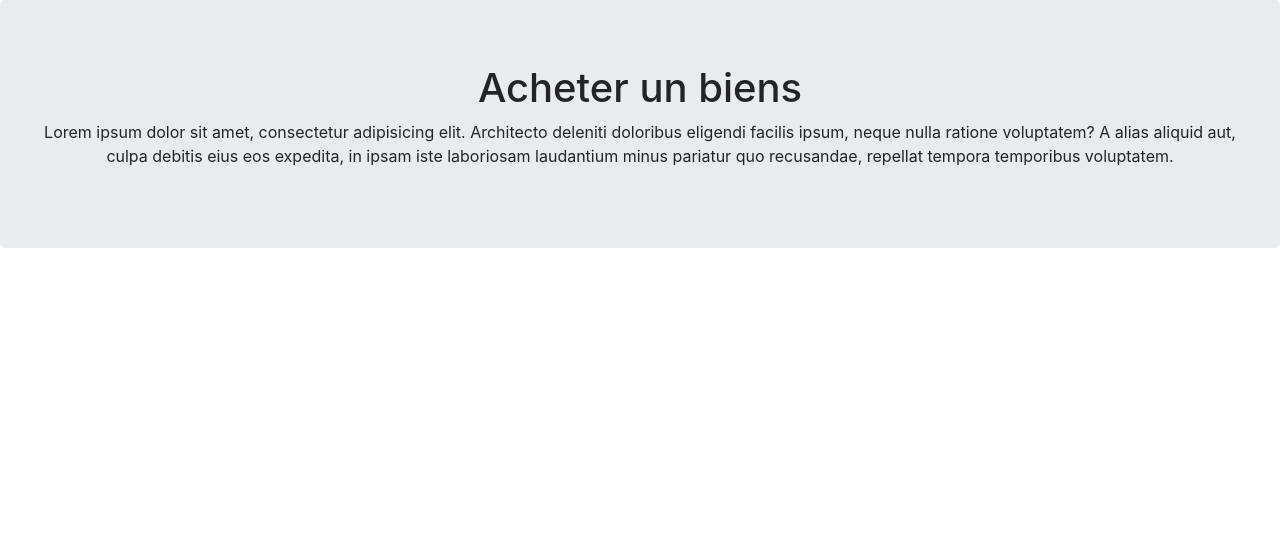
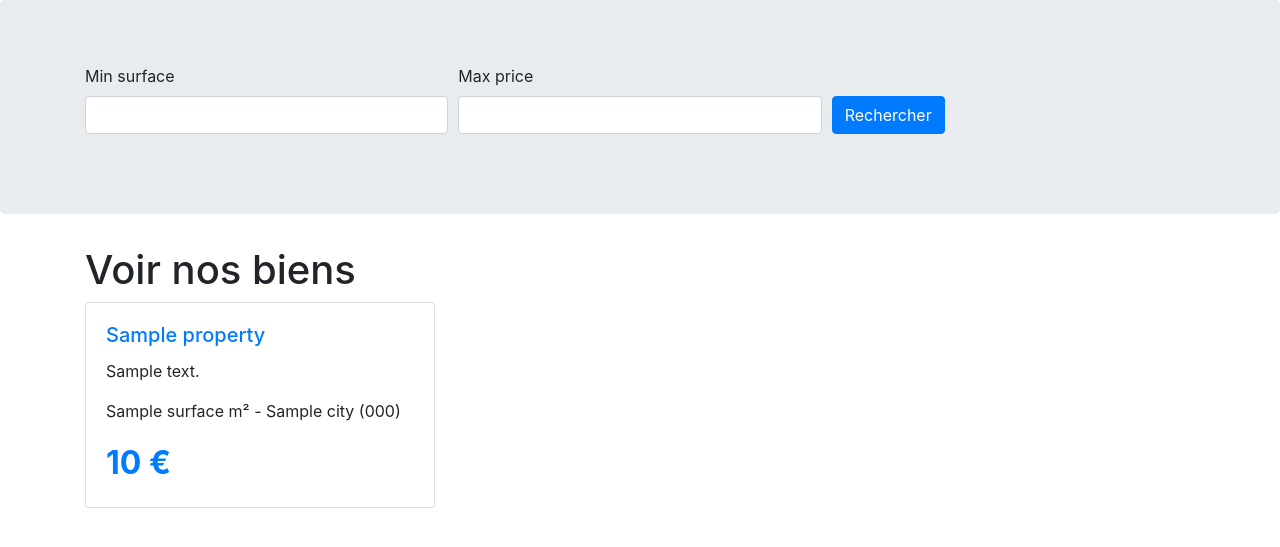
Before and after one commit to Victorien95/AgenceImmobilier, a Symfony app: template templates/property/index.html.twig in a window 1280 px wide. Shown: the part 56-603 px from the top of the page. Run offline with Twig, Linux system fonts and the light colour scheme; the template is opened without the code that fills it: most values are stand-ins (such as "Sample title", 1, 10 or a date in 2020); form fields are guessed from the names that the template uses; some libraries are stand-ins or nearby versions.

Commit message:
feat: filtre

```diff
--- a/composer.json
+++ b/composer.json
@@ -6,6 +6,7 @@
         "ext-ctype": "*",
         "ext-iconv": "*",
         "cocur/slugify": "^4.0",
+        "knplabs/knp-paginator-bundle": "^5.1",
         "sensio/framework-extra-bundle": "^5.1",
         "symfony/asset": "5.0.*",
         "symfony/console": "5.0.*",
--- a/config/bundles.php
+++ b/config/bundles.php
@@ -13,4 +13,5 @@ return [
     Symfony\Bundle\SecurityBundle\SecurityBundle::class => ['all' => true],
     Symfony\Bundle\MakerBundle\MakerBundle::class => ['dev' => true],
     Doctrine\Bundle\FixturesBundle\DoctrineFixturesBundle::class => ['dev' => true, 'test' => true],
+    Knp\Bundle\PaginatorBundle\KnpPaginatorBundle::class => ['all' => true],
 ];
--- a/src/Form/PropertyType.php
+++ b/src/Form/PropertyType.php
@@ -28,6 +28,7 @@ class PropertyType extends AbstractType
         ;
     }
 
+
     public function configureOptions(OptionsResolver $resolver)
     {
         $resolver->setDefaults([
@@ -46,4 +47,5 @@ class PropertyType extends AbstractType
         return $output;
 
     }
+
 }
--- /dev/null
+++ b/templates/property/_property.html.twig
@@ -0,0 +1,13 @@
+<div class="card mb-4">
+    <div class="card-body">
+        <h5 class="card-title">
+            <a href="{{ path('property.show', {slug: property.slug, id: property.id}) }}">{{ property.title }}</a>
+        </h5>
+        <p class="card-text">{{ property.description | nl2br }}</p>
+        <p class="card-text">{{ property.surface }} m² - {{ property.city }} ({{ property.postalCode }})</p>
+        <div class="text-primary" style="font-size: 2rem; font-weight: bold">
+            {{ property.formattedPrice }} €
+        </div>
+
+    </div>
+</div>
--- a/templates/property/index.html.twig
+++ b/templates/property/index.html.twig
@@ -1,14 +1,38 @@
 {% extends 'base.html.twig' %}
 {% block title %}Acceuil{% endblock %}
 {% block body %}
-    <div class="jumbotron text-center">
+    <div class="jumbotron">
         <div class="container">
-            <h1>Acheter un biens</h1>
+            {{ form_start(form) }}
+            <div class="form-row align-items-end">
+                <div class="col">
+                    {{ form_row(form.minSurface) }}
+                </div>
+                <div class="col">
+                    {{ form_row(form.maxPrice) }}
+                </div>
+                <div class="col">
+                    <div class="form-group">
+                        <button class="btn btn-primary">Rechercher</button>
+                    </div>
+                </div>
+
+            </div>
+            {{ form_end(form) }}
         </div>
-        <p>
-            Lorem ipsum dolor sit amet, consectetur adipisicing elit. Architecto deleniti doloribus eligendi
-            facilis ipsum, neque nulla ratione voluptatem? A alias aliquid aut, culpa debitis eius eos expedita,
-            in ipsam iste laboriosam laudantium minus pariatur quo recusandae, repellat tempora temporibus voluptatem.
-        </p>
+
+    </div>
+    <div class="container mt-4">
+        <h1>Voir nos biens</h1>
+        <div class="row">
+            {% for property in properties  %}
+                <div class="col-md-4">
+                    {% include 'property/_property.html.twig' %}
+                </div>
+            {% endfor %}
+        </div>
+        <div class="pagination">
+            {{ knp_pagination_render(properties) }}
+        </div>
     </div>
 {% endblock %}
```
Also changed, not shown: src/Controller/PropertyController.php (+16 -2 lines), src/DataFixtures/PropertyFixture.php (added, +35 -0 lines), src/Entity/PropertySearch.php (added, +59 -0 lines), src/Form/PropertySearchType.php (added, +50 -0 lines), src/Repository/PropertyRepository.php (+20 -5 lines), translations/KnpPaginatorBundle.fr.yaml (added), 3 other files.
